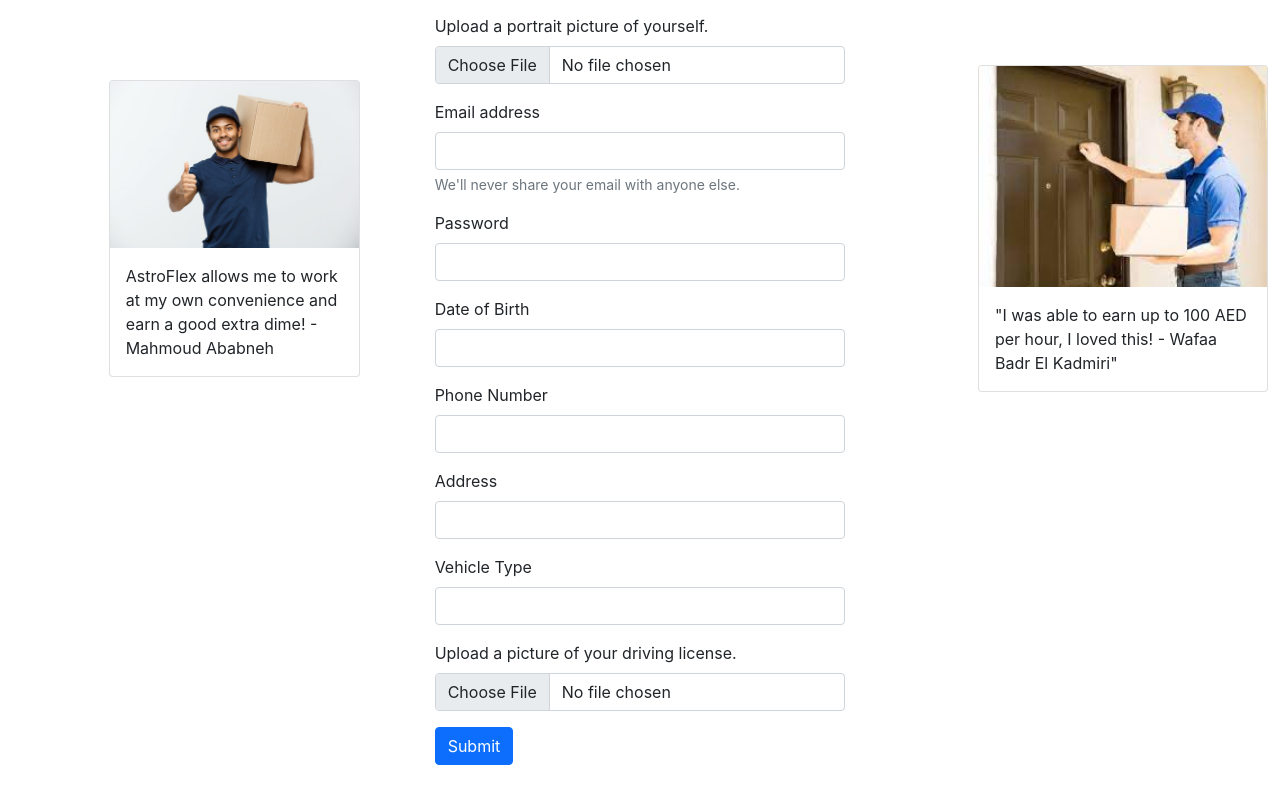
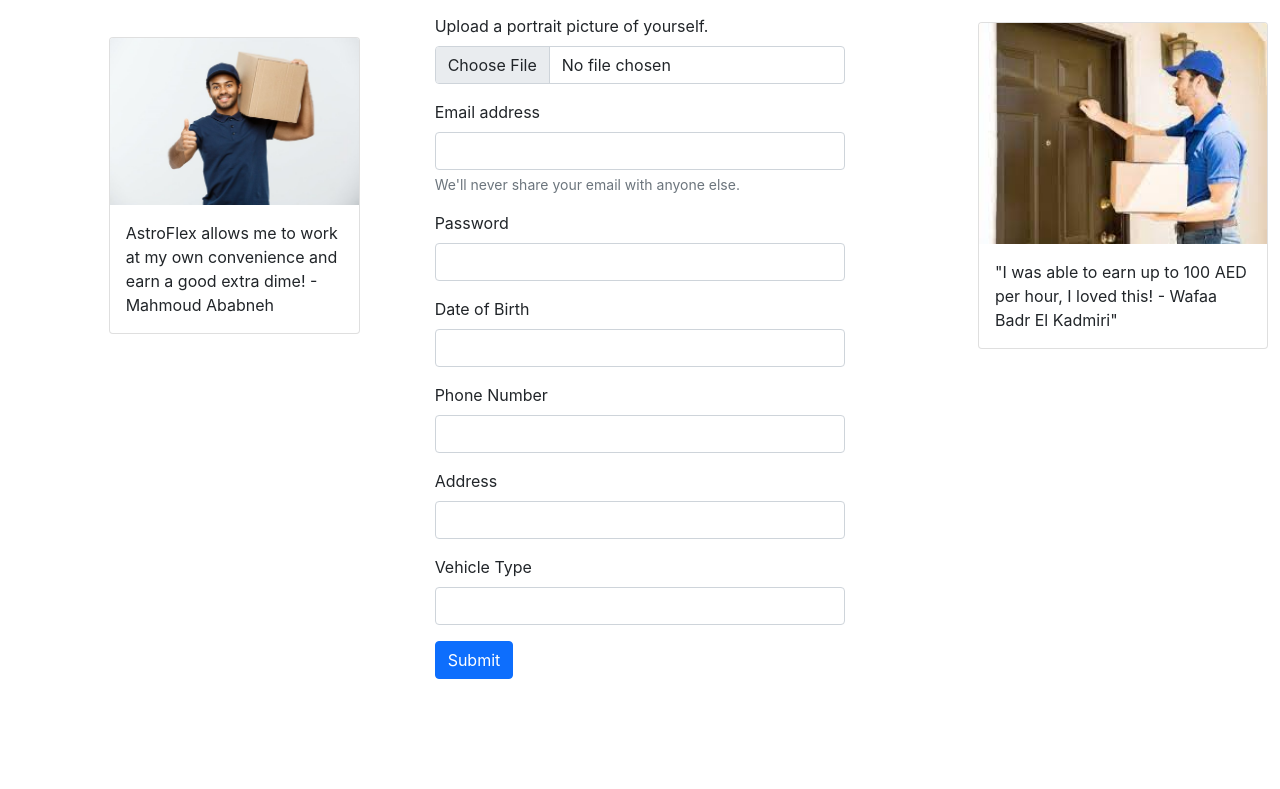
Before and after one commit to Armando1235/Astroflex-frontend-new, a React (Create React App) app: page /signup in a window 1280 px wide. Shown: the part 388-1177 px from the top of the page. After the commit the page ends 1091 px from the top, so only its background shows below. Built offline with nearby package versions, Linux system fonts and the light colour scheme.

Commit message:
removed driver license picture upload

```diff
--- a/src/Signup.js
+++ b/src/Signup.js
@@ -218,13 +218,6 @@ const Signup = () => {
                                 aria-describedby="VehicleTypeHelp"
                             />
                         </div>
-                        <div class="mb-3">
-                            <label for="fDrivingLicenseForm" class="form-label">Upload a picture of your driving license.</label>
-                            <input
-                            onChange={attachFile}
-                            class="form-control" type="file" id="DrivingLicenseForm" />
-                        </div>
-
                         {
                             (state !== "sending" && state !== "successful") &&
                             <button onClick={register} type="submit" className="btn btn-primary mb-4">Submit</button>
```
